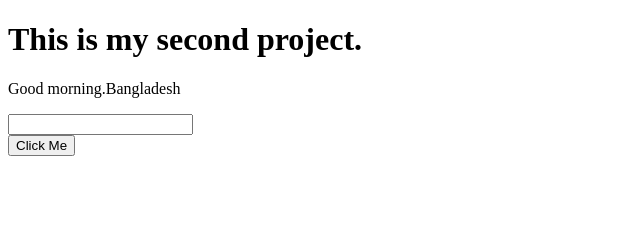
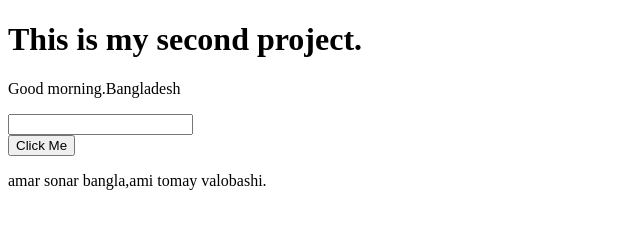
Before and after one commit to Meraz-11/my-second-project, a plain HTML site: page index.html in a window 1280 px wide. Shown: the whole page, without its empty margins (0-640 px from the left). Drawn offline with Linux system fonts and the light colour scheme.

Commit message:
adding some line

```diff
--- a/index.html
+++ b/index.html
@@ -11,6 +11,8 @@
     <input type="text">
     <br>
     <button>Click Me</button>
+    <br>
+    <p>amar sonar bangla,ami tomay valobashi.</p>
 
 </body>
 </html>
```
